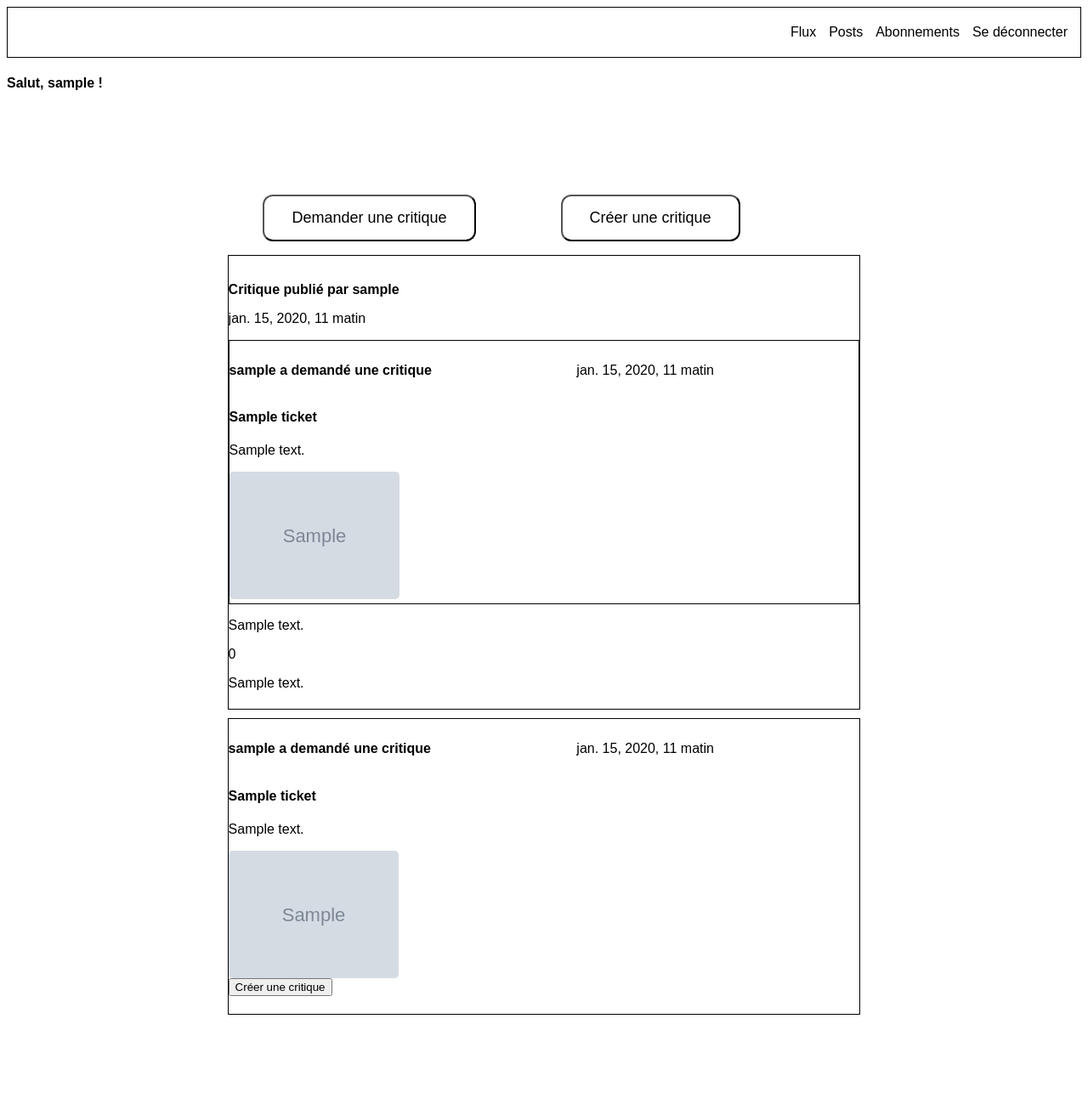
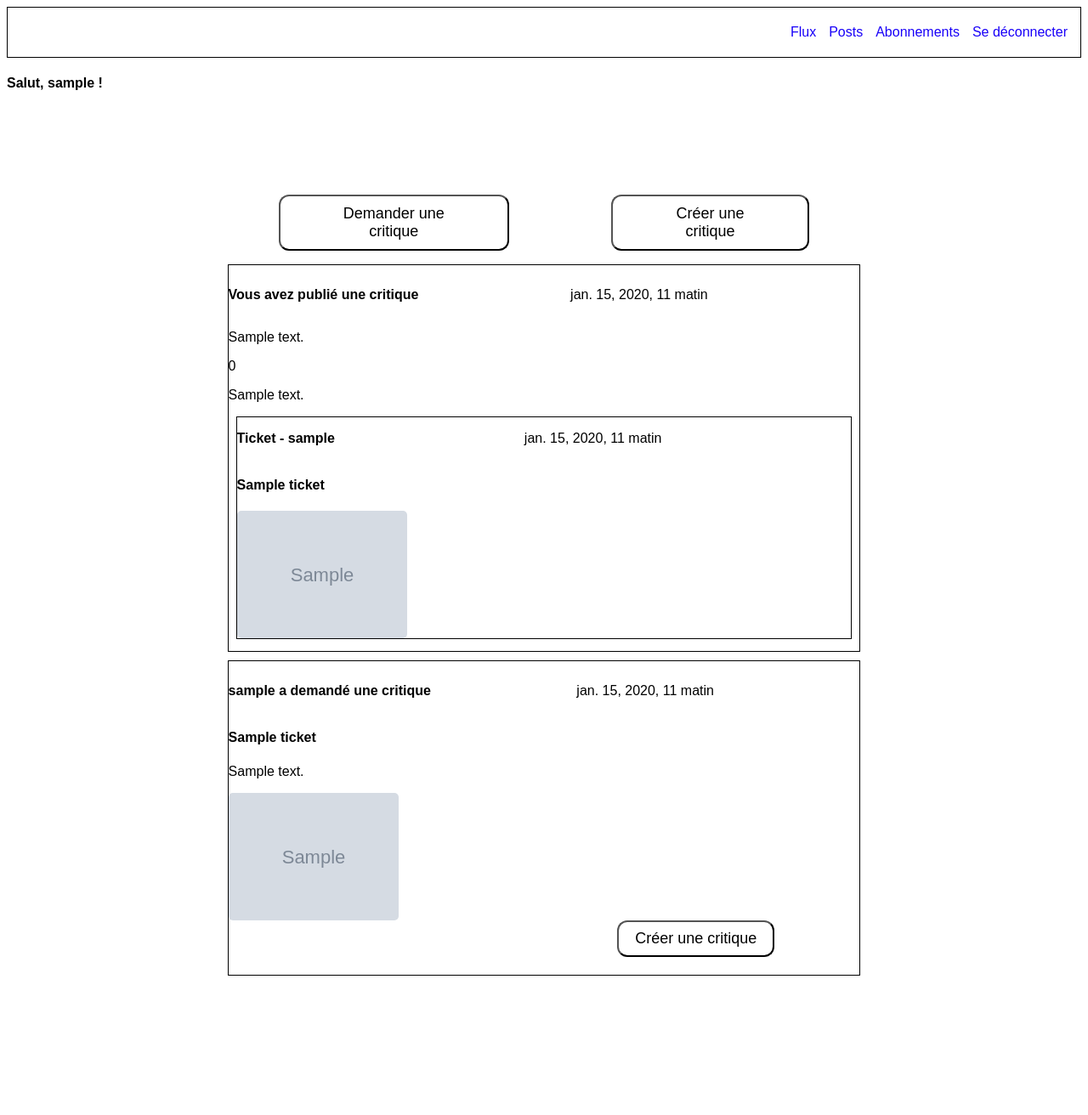
Before and after one commit to oussamaabid82/LITReview, a Django app: page /home/ in a window 1280 px wide. Shown: the whole page at 85% size. After the commit the page ends 1148 px from the top, so only its background shows below. Run offline with Django 3.2, Linux system fonts and the light colour scheme; a user stored in the database is signed in; tables that the repository leaves empty hold one stand-in row (values such as "Sample post"); grey boxes marked "Sample" are stand-in pictures; parts of the project's set-up code (start-up, migrations or seed data) failed here and were passed over; some libraries are stand-ins or nearby versions.

Commit message:
MAJ du code et du CSS

```diff
--- a/blog/templates/blog/home.html
+++ b/blog/templates/blog/home.html
@@ -19,21 +19,28 @@
             {% if instance|model_type == 'Review' %}
                 {% if instance.ticket %}
                     <div class="post">
-                        <h4>{{ instance.title }}</h4>
-                        <p><strong>Critique publié par {{ instance.user }}</strong></p>
-                        <p>{{ instance.date_created }}</p>
-                        <div class="post">
+                        <div class="head_review">
+                            {% if instance.user == user %}
+                                <p><strong>Vous avez publié une critique</strong></p>
+                            {% elif instance.user != user %}
+                                <p><strong>Critique publié par {{ instance.user }}</strong></p>
+                            {% endif %}
+                            <p>{{ instance.date_created }}</p>
+                        </div>
+
+                        <p>{{ instance.title_review }}</p>
+                        <p>{{ instance.rating }}</p>
+                        <p class="description">{{ instance.content }}</p>
+
+                        <div class="ticket_response">
                             <div class="head_ticket">
-                                <p><strong>{{ instance.ticket.user}} a demandé une critique</strong></p>
+                                <p><strong>Ticket - {{ instance.ticket.user}}</strong></p>
                                 <p>{{ instance.ticket.date_created }}</p>
                             </div>
                             <h4> {{instance.ticket.title_ticket}} </h4>
-                            <p>{{instance.ticket.description}}</p>
                             <img src="{{ instance.ticket.image.url }}" alt="image_ticket">
                         </div>
-                        <p>{{ instance.title_review }}</p>
-                        <p>{{ instance.rating }}</p>
-                        <p>{{ instance.content }}</p>
+
                     </div>
                 {% endif %}
 
@@ -44,9 +51,9 @@
                         <p>{{ instance.date_created }}</p>
                     </div>
                     <h4> {{instance.title_ticket}} </h4>
-                    <p>{{instance.description}}</p>
+                    <p class="description">{{instance.description}}</p>
                     <img src="{{ instance.image.url }}" alt="image_ticket">
-                    <form action="{% url 'review_response' instance.id %}">
+                    <form class="button_creer_critique" action="{% url 'review_response' instance.id %}">
                         <button type="submit">Créer une critique</button>
                     </form>
                 </div>
--- a/blog/templates/blog/post.html
+++ b/blog/templates/blog/post.html
@@ -12,7 +12,7 @@
                     <p>{{ instance.date_created }}</p>
                     <p>{{ instance.title_review }}</p>
                     <p>{{ instance.rating }}</p>
-                    <p>{{ instance.content }}</p>
+                    <p class="description">{{ instance.content }}</p>
                     <div class="button_delet_and_modif">
                         <form action="{% url 'edit_review' instance.id %}">
                             <button type="submit">Modifier</button>
@@ -31,7 +31,7 @@
                         <p>{{ instance.date_created }}</p>
                     </div>
                     <p>{{ instance.title_ticket }}</p>
-                    <p>{{ instance.description }} </p>
+                    <p class="description">{{ instance.description }} </p>
                     <img src="{{ instance.image.url }}" alt="image_ticket">
                     <div class="button_delet_and_modif">
                         <form action="{% url 'edit_ticket' instance.id %}">
--- a/blog/views.py
+++ b/blog/views.py
@@ -60,8 +60,6 @@ def create_ticket(request):
             ticket.image = ticket_form.cleaned_data['image']
             ticket.user = request.user
             ticket.save()
-            # ticket.contributors.add(request.user, through_defaults={'ticket_contributions': 'Auteur principal'})
-            print(ticket.contributors)
             return redirect('home')
     else:
         ticket_form = TicketForm()
@@ -93,7 +91,6 @@ def create_review(request):
             review.rating = request.POST['rating']
             review.user = request.user
             review.save()
-            # review.contributors.add(request.user, through_defaults={'review_contributions': 'Auteur principal'})
             return redirect('home')
     else:
         ticket_form = TicketForm()
@@ -111,7 +108,6 @@ def create_review_response_ticket(request, blog_id):
     if request.method == 'POST':
         review_form = ReviewForm(request.POST)
         ticket = get_object_or_404(Ticket, id=blog_id)
-        print(ticket)
         if review_form.is_valid():
             review = Review()
             review.ticket = ticket
@@ -198,8 +194,8 @@ def follow_users(request):
         form = SearchUserForm()
         follows = user.follows.all()
 
-    followsi = UserFollows.objects.all()
-    for follow in followsi:
+    follow = UserFollows.objects.all()
+    for follow in follow:
         list_users = follow.follows.all()
         if user in list_users:
             following.append(follow)
--- a/static/style.css
+++ b/static/style.css
@@ -1,13 +1,42 @@
 html {
     font-family: Arial;
-}
-.connexion_page{
-    display: flex;
-    justify-content: center;
 }
 
 .body{
     border: 4px solid #000000;
+}
+
+.main {
+
+    margin-left: 0px;
+    padding: 100px;
+}
+
+.post {
+    Margin:0px 0px 10px 0px ;
+    padding-top: 10px;
+    padding-bottom: 5px;
+    border: 1px solid #000000;
+    text-align: left;
+}
+
+.post img {
+    width: 200px;
+    height: 200 px;
+    border-radius: 5px;
+}
+
+.grid-container {
+    width: 70%;
+    display: block;
+    margin-left: auto;
+    margin-right: auto;
+}
+
+/* PAGE D'ACCEUIL */
+.connexion_page{
+    display: flex;
+    justify-content: center;
 }
 
 .button_inscription{
@@ -17,13 +46,18 @@ html {
 .form_connexion{
     align-content: center;
 }
-
-.head_ticket{
+.button_flux{
     display: flex;
+    justify-content: center;
 }
 
-.head_ticket p{
-   flex: 2 1 auto;
+.button_flux button{
+    margin: 0px 60px;
+    background-color: white;
+    padding: 10px 50px;
+    border-radius: 12px;
+    font-size: large;
+    cursor: pointer;
 }
 /* The sidebar menu */
 .sidebar {
@@ -37,55 +71,68 @@ html {
     margin-right: 15px;
 }
 
-.button_flux{
-    display: flex;
-    justify-content: center;
+.sidebar a {
+    text-decoration: none;
+    color:  #1900f8;
+    display: block;
 }
 
-.button_flux button{
+.sidebar a:hover {
+    color: #bd2020;
+}
+
+/* TICKET */
+.head_ticket{
+    display: flex;
+}
+
+.head_ticket p{
+   flex: 2 1 auto;
+}
+.ticket_response{
+    border: 1px #000000 solid;
+    margin: 9;
+}
+
+/* REVIEW */
+.head_review{
+    display: flex;
+}
+
+.head_review p{
+    flex: 1 1 auto;
+}
+
+.button_creer_critique{
+    display: flex;
+    justify-content: right;
+}
+
+.button_creer_critique button{
+    justify-content: right;
     margin-right: 100px;
     background-color: white;
-    padding: 15px 32px;
+    padding: 9px 19px;
     border-radius: 12px;
     font-size: large;
     cursor: pointer;
 }
 
+/* ABONNEMENT */
+table{
 
-/* The navigation menu links */
-.sidebar a {
-    text-decoration: none;
-    color:  #000000;
-    display: block;
+    border-collapse: collapse;
+    font-size: large;
+}
+td{
+    border: 1px #000000 solid;
+    padding: 10px;
+}
+.td_follows{
+    width: 600px;
 }
 
-/* When you mouse over the navigation links, change their color */
-.sidebar a:hover {
-    color: #080808;
-}
-
-/* Style page content */
-.main {
-
-    margin-left: 0px; /* Same as the width of the sidebar */
-    padding: 100px;
-}
-
-.grid-container {
-    width: 70%;
-    display: block;
-    margin-left: auto;
-    margin-right: auto;
-
-}
-.post {
-    Margin:0px 0px 10px 0px ;
-    padding-top: 10px;
-    padding-bottom: 5px;
-    border: 1px solid #000000;
-    text-align: left;
-}
-
+/* PAGE POST */
 .button_delet_and_modif{
     display: flex;
     justify-content: end;
@@ -100,24 +147,7 @@ html {
     font-size: large;
     cursor: pointer;
 }
-
-.post img {
-    width: 200px;
-    height: 200 px;
-    border-radius: 5px;
+/* //////////// */
+.description{
+    word-wrap: break-word;
 }
-
-/* ABONNEMENTS */
-
-table{
-
-    border-collapse: collapse;
-    font-size: large;
-}
-td{
-    border: 1px #000000 solid;
-    padding: 10px;
-}
-.td_follows{
-    width: 600px;
-}
```
